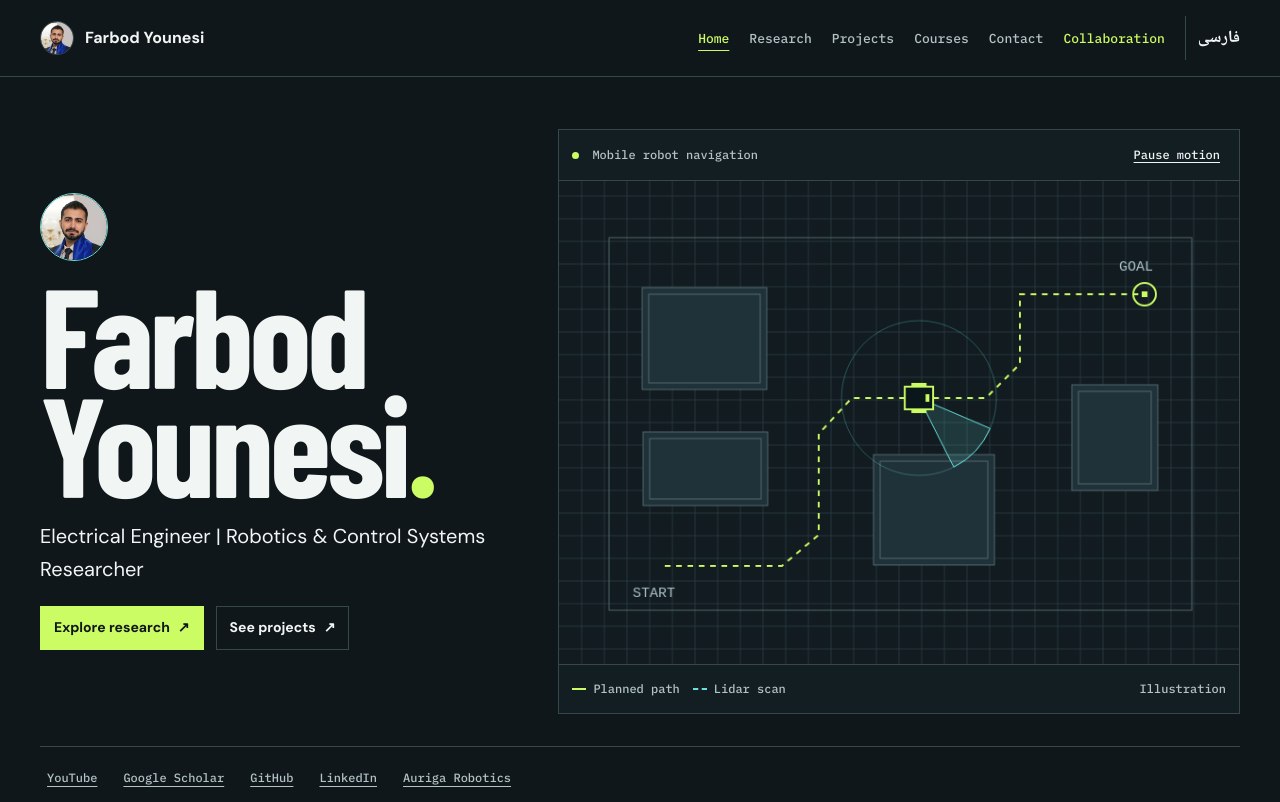
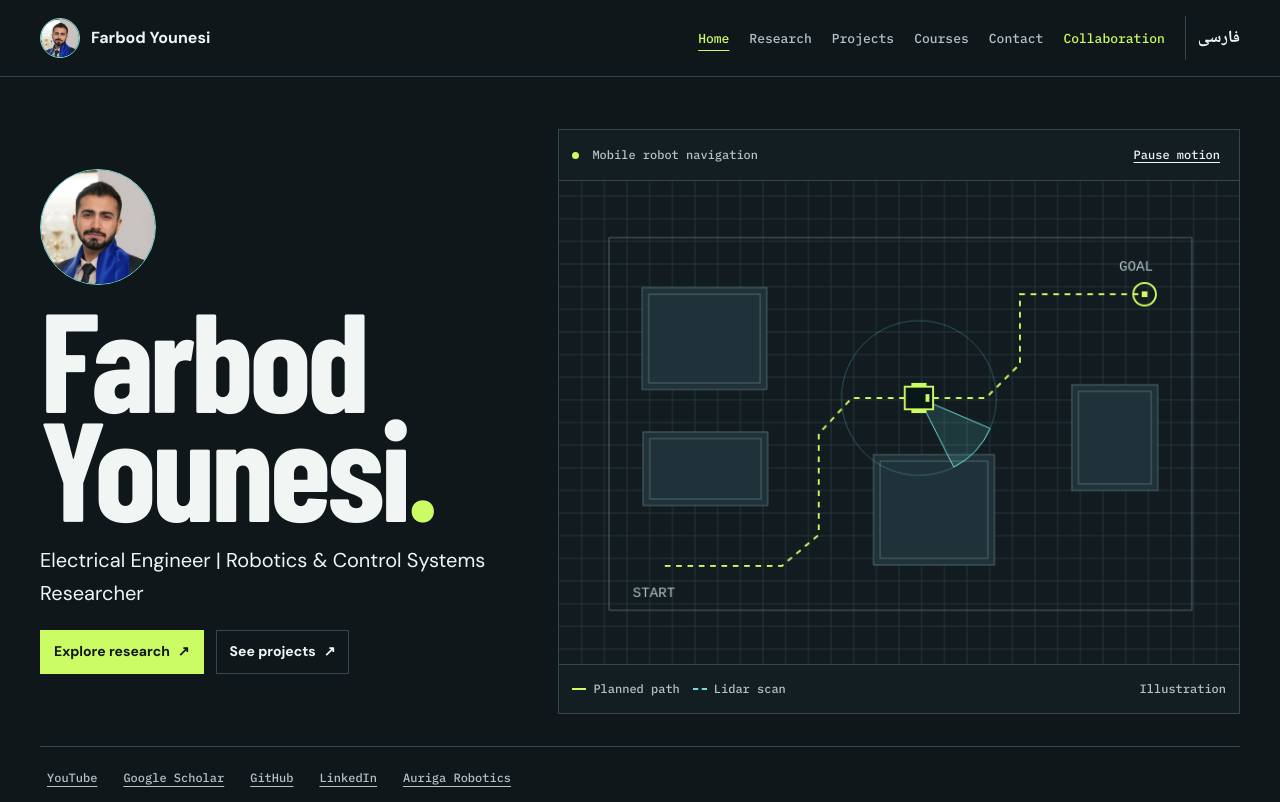
Before and after one commit to farbodYNSI/farbodynsi.github.io, a plain HTML site: page index.html in a window 1280 px wide. Shown: the top 802 px of the page. Drawn offline with nearby package versions, Linux system fonts and the light colour scheme.

Commit message:
Enlarge homepage and header portraits

```diff
--- a/style.css
+++ b/style.css
@@ -37,7 +37,15 @@ strong { color: var(--ink); }
 .site-header { border-bottom: 1px solid var(--line); }
 .header-inner, .footer-inner { display: flex; align-items: center; justify-content: space-between; gap: 16px; min-height: 76px; }
 .brand { display: inline-flex; gap: 11px; align-items: center; text-decoration: none; color: var(--ink); font-weight: 700; }
-.brand-portrait { display: block; flex: none; width: 34px; height: 34px; object-fit: cover; border: 1px solid var(--line); border-radius: 50%; }
+.brand-portrait {
+  display: block;
+  flex: none;
+  width: 40px;
+  height: 40px;
+  object-fit: cover;
+  border: 1px solid var(--cyan);
+  border-radius: 50%;
+}
 nav, .inline-links { display: flex; flex-wrap: wrap; column-gap: 20px; }
 nav a { display: inline-flex; align-items: center; min-height: 44px; color: var(--muted); text-decoration: none; font: 500 13px var(--mono); }
 nav a[aria-current] { color: var(--signal); text-decoration: underline; text-underline-offset: 7px; }
@@ -50,7 +58,16 @@ nav .language-switch {
 }
 nav .language-switch:hover { color: var(--signal); }
 .hero { display: grid; grid-template-columns: minmax(0, .8fr) minmax(0, 1.2fr); gap: clamp(24px, 5vw, 70px); align-items: center; padding-block: 52px 32px; }
-.profile-pic { display: block; width: 68px; height: 68px; border-radius: 50%; border: 1px solid var(--cyan); margin-bottom: 18px; }
+.profile-pic {
+  display: block;
+  width: clamp(88px, 10vw, 116px);
+  height: auto;
+  aspect-ratio: 1;
+  object-fit: cover;
+  border: 1px solid var(--cyan);
+  border-radius: 50%;
+  margin-bottom: 18px;
+}
 .hero h1 { font-size: clamp(85px, 11vw, 156px); letter-spacing: -.03em; line-height: .77; margin: 0 0 24px; }
 h1 span { color: var(--signal); }
 .hero-role { max-width: 34ch; color: var(--ink); font-size: clamp(16px, 2vw, 20px); margin-bottom: 20px; }
```
